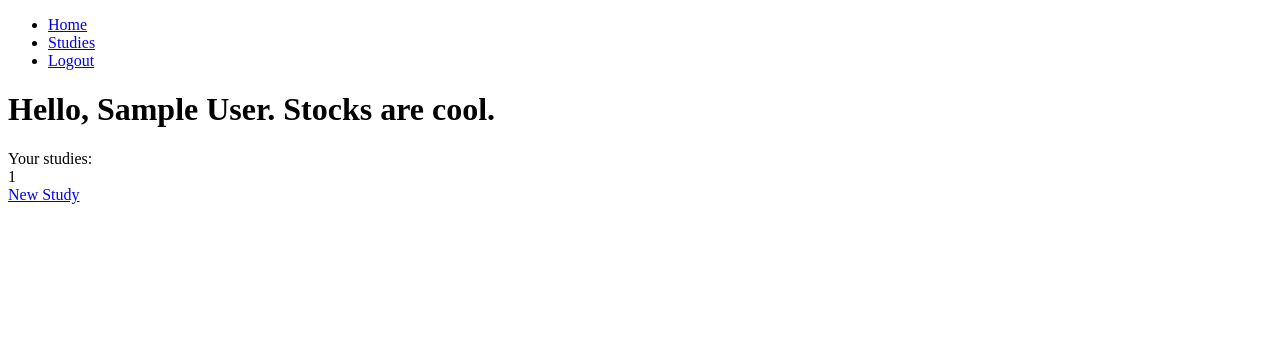
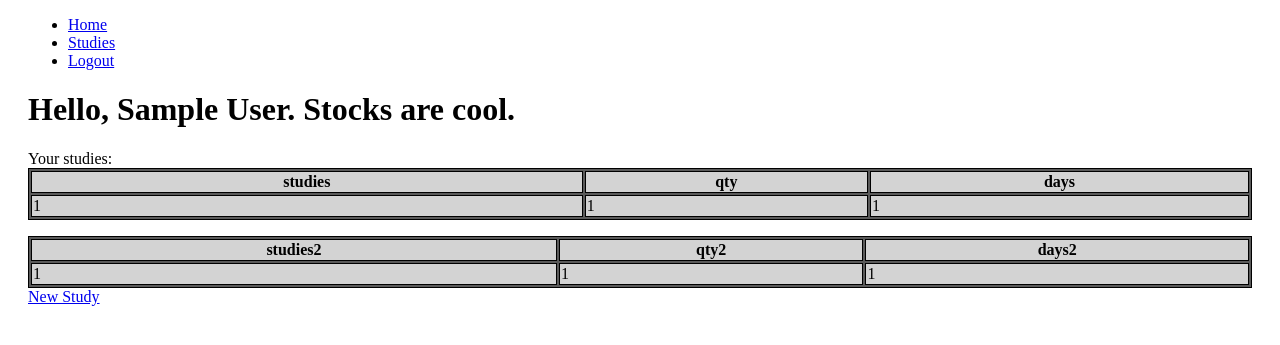
Before and after one commit to SJK146/447SoftEngi, a Flask app: page /studies in a window 1280 px wide. Shown: the top 345 px of the page. Run offline with Flask 3, Linux system fonts and the light colour scheme; a user stored in the database is signed in; tables that the repository leaves empty hold one stand-in row (values such as "Sample post").

Commit message:
Tables made in studies.html and updated the styles.css to have tables included.

```diff
--- a/project/static/styles.css
+++ b/project/static/styles.css
@@ -44,3 +44,19 @@ body{
   padding-left: 20px;
   padding-right: 20px;
 }
+
+table{
+  border: 1px solid #000;
+  width: 100%;
+  background-color: #5A5A5A;
+}
+
+td{
+  border: 1px solid #000;
+  background-color: #D3D3D3;
+}
+
+th{
+  border: 1px solid #000;
+  background-color: #D3D3D3;
+}
--- a/project/templates/studies.html
+++ b/project/templates/studies.html
@@ -1,20 +1,51 @@
 <!DOCTYPE html>
 <html lang="en">
+<link rel="stylesheet" href="{{ url_for('static', filename='styles.css') }}">
 <head>
 	<meta charset="UTF-8" />
 	<title>Studies</title>
 </head>
 <body>
 	{% include "nav.html" %}
-
     <h1>Hello, {{ name }}. Stocks are cool.</h1>
 	{% if not studies %}
 	<div>Your have no studies</div>
 	{% else %}
 	<div>Your studies:
-		{% for study in studies %}
-		<div>{{ study.ticker }}</div>
-		{% endfor %}
+		<table>
+		<tr>
+			<th>studies</th>
+			<th>qty</th>
+			<th>days</th>
+		</tr>
+			{% for study in studies %}
+			<tr>
+				<td>{{ study.ticker }}</td>
+				<td>{{ study.id }}</td>
+				<td>{{ study.user_id }}</td>
+			</tr>
+			{% endfor %}
+		</table>
+
+	</div>
+
+	<p class="space"> </p>
+
+	<table>
+		<tr>
+			<th>studies2</th>
+			<th>qty2</th>
+			<th>days2</th>
+		</tr>
+			{% for study in studies %}
+			<tr>
+				<td>{{ study.ticker }}</td>
+				<td>{{ study.id }}</td>
+				<td>{{ study.user_id }}</td>
+			</tr>
+			{% endfor %}
+		</table>
+
 	</div>
 	{% endif %}
 	<a href="/add_study">New Study</a>
```
